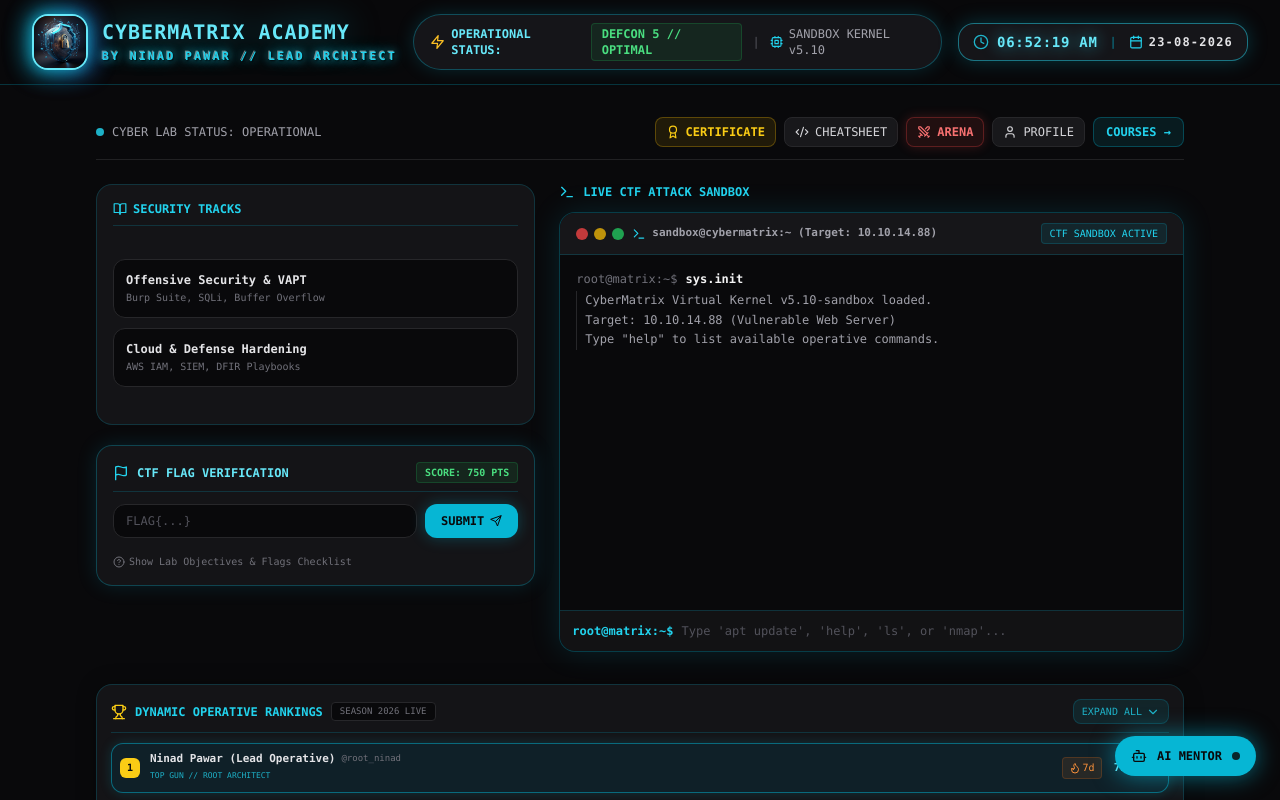
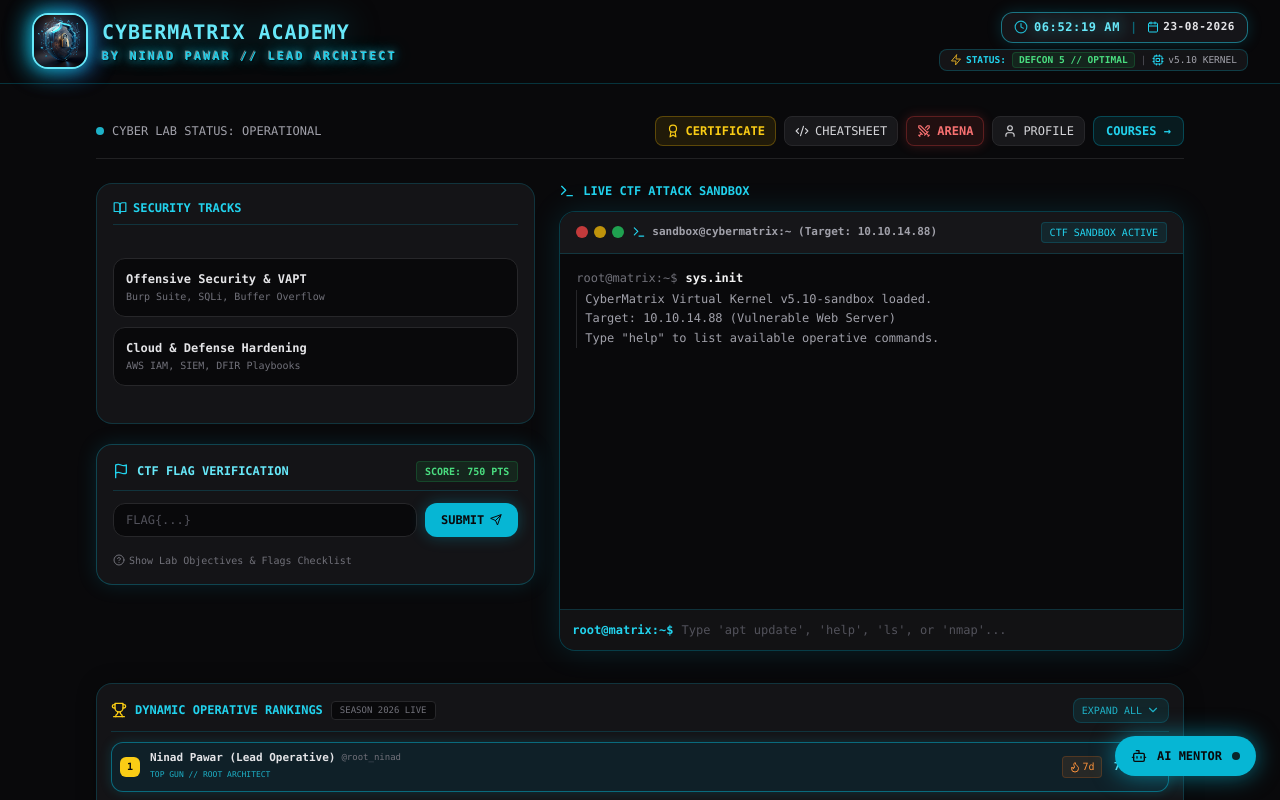
Before and after one commit to ninadcyber88-max/cybermatrix-academy, a Next.js app: page / in a window 1280 px wide. Shown: the top 800 px of the page. Built offline with nearby package versions, Linux system fonts and the light colour scheme.

Commit message:
layout: stack compact operational status bar directly below time-date widget on right side

```diff
--- a/components/CyberSmokeHeader.tsx
+++ b/components/CyberSmokeHeader.tsx
@@ -37,7 +37,7 @@ export function CyberSmokeHeader() {
 
   return (
     <header className="relative w-full border-b border-cyan-500/25 bg-zinc-950/95 backdrop-blur-md font-mono select-none z-50">
-      <div className="max-w-7xl mx-auto px-4 md:px-8 py-3.5 flex items-center justify-between gap-4">
+      <div className="max-w-7xl mx-auto px-4 md:px-8 py-3 flex items-center justify-between gap-4">
 
         {/* 1. LEFT: OFFICIAL LOGO & EMBOSSED BRANDING */}
         <Link href="/" className="flex items-center space-x-3.5 group cursor-pointer shrink-0">
@@ -67,45 +67,44 @@ export function CyberSmokeHeader() {
           </div>
         </Link>
 
-        {/* 2. CENTER: OPERATIONAL STATUS & KERNEL TELEMETRY */}
-        <div className="hidden md:flex items-center gap-2.5 px-4 py-2 rounded-full bg-zinc-900/90 border border-cyan-500/35 shadow-[0_0_18px_rgba(6,182,212,0.18)] text-xs mx-auto">
-          <div className="flex items-center space-x-1.5 text-cyan-300 font-bold">
-            <Zap className="w-4 h-4 text-amber-400 animate-pulse" />
-            <span>OPERATIONAL STATUS:</span>
-          </div>
-          <span className="text-green-400 font-bold bg-green-500/10 px-2.5 py-0.5 rounded border border-green-500/20">
-            DEFCON 5 // OPTIMAL
-          </span>
-          <span className="text-zinc-600">|</span>
-          <div className="flex items-center space-x-1.5 text-zinc-400">
-            <Cpu className="w-3.5 h-3.5 text-cyan-400" />
-            <span>SANDBOX KERNEL v5.10</span>
-          </div>
-        </div>
+        {/* 2. RIGHT SIDE STACK: TIME/DATE ON TOP + COMPACT STATUS BAR BELOW */}
+        <div className="flex flex-col items-end space-y-1.5 shrink-0">
 
-        {/* 3. FAR RIGHT: GLOWING TIME & DD-MM-YYYY WIDGET */}
-        <div className="flex items-center space-x-3 shrink-0">
-          <div className="flex items-center gap-3 px-3.5 py-2 rounded-2xl bg-zinc-900/90 border border-cyan-400/50 shadow-[0_0_20px_rgba(6,182,212,0.25)]">
-
-            {/* Live Clock */}
-            <div className="flex items-center space-x-2">
-              <Clock className="w-4 h-4 text-cyan-400 animate-pulse" />
-              <span className="text-xs sm:text-sm font-black text-cyan-300 tracking-wider drop-shadow-[0_0_8px_rgba(34,211,238,0.7)]">
-                {timeString || '12:41:00 PM'}
+          {/* Top: Live Clock & Date */}
+          <div className="flex items-center gap-2.5 px-3 py-1.5 rounded-xl bg-zinc-900/90 border border-cyan-400/50 shadow-[0_0_15px_rgba(6,182,212,0.2)]">
+            <div className="flex items-center space-x-1.5">
+              <Clock className="w-3.5 h-3.5 text-cyan-400 animate-pulse" />
+              <span className="text-xs font-black text-cyan-300 tracking-wider drop-shadow-[0_0_8px_rgba(34,211,238,0.7)]">
+                {timeString || '12:44:11 PM'}
               </span>
             </div>
 
             <span className="text-cyan-500/50 font-bold text-xs">|</span>
 
-            {/* DD-MM-YYYY Date */}
-            <div className="flex items-center space-x-1.5 text-zinc-300">
-              <Calendar className="w-3.5 h-3.5 text-cyan-400" />
-              <span className="text-xs font-bold text-zinc-200 tracking-widest">
+            <div className="flex items-center space-x-1 text-zinc-300">
+              <Calendar className="w-3 h-3 text-cyan-400" />
+              <span className="text-[11px] font-bold text-zinc-200 tracking-wider">
                 {dateString || '23-08-2026'}
               </span>
             </div>
+          </div>
 
+          {/* Bottom: Compact Status Bar Below Time */}
+          <div className="flex items-center gap-1.5 px-2.5 py-0.5 rounded-lg bg-zinc-900/80 border border-cyan-500/25 text-[9.5px]">
+            <div className="flex items-center space-x-1 text-cyan-400 font-bold">
+              <Zap className="w-3 h-3 text-amber-400 animate-pulse" />
+              <span>STATUS:</span>
+            </div>
+            <span className="text-green-400 font-bold bg-green-500/10 px-1.5 py-0.2 rounded border border-green-500/20">
+              DEFCON 5 // OPTIMAL
+            </span>
+            <span className="text-zinc-600">|</span>
+            <div className="flex items-center space-x-1 text-zinc-400">
+              <Cpu className="w-3 h-3 text-cyan-400" />
+              <span>v5.10 KERNEL</span>
+            </div>
           </div>
+
         </div>
 
       </div>
```
